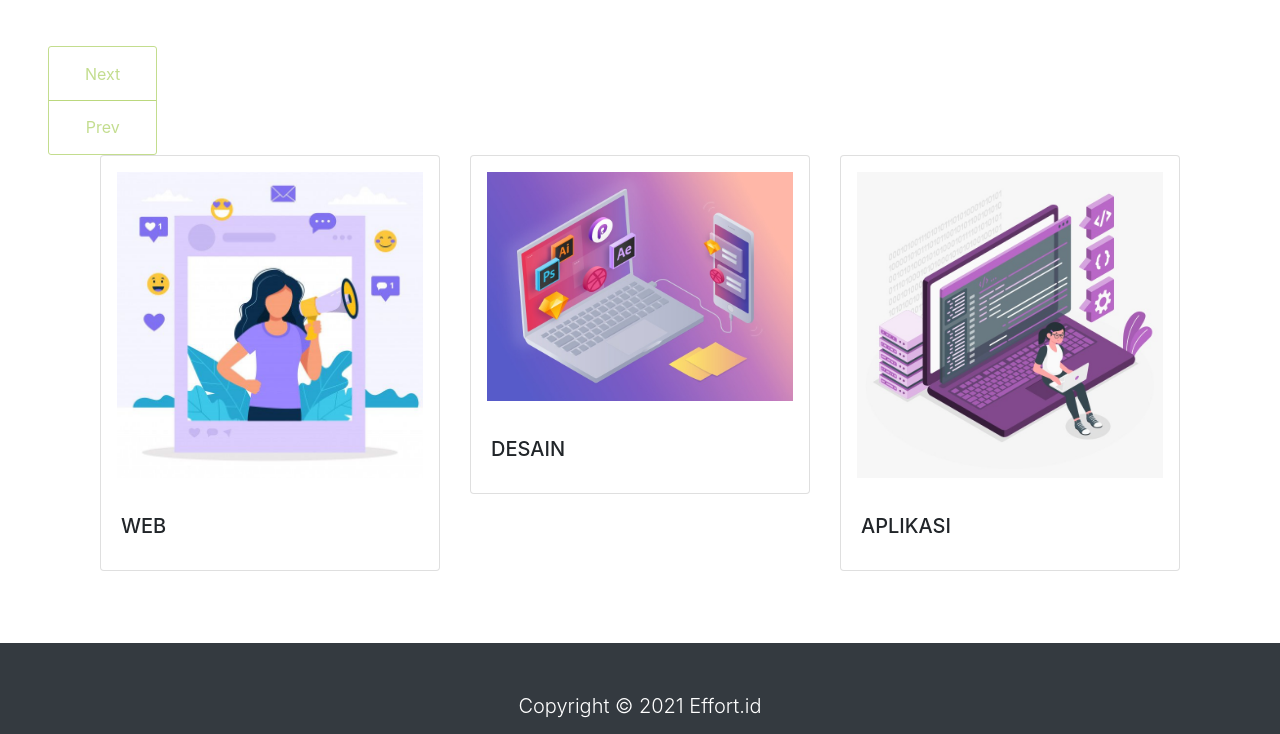
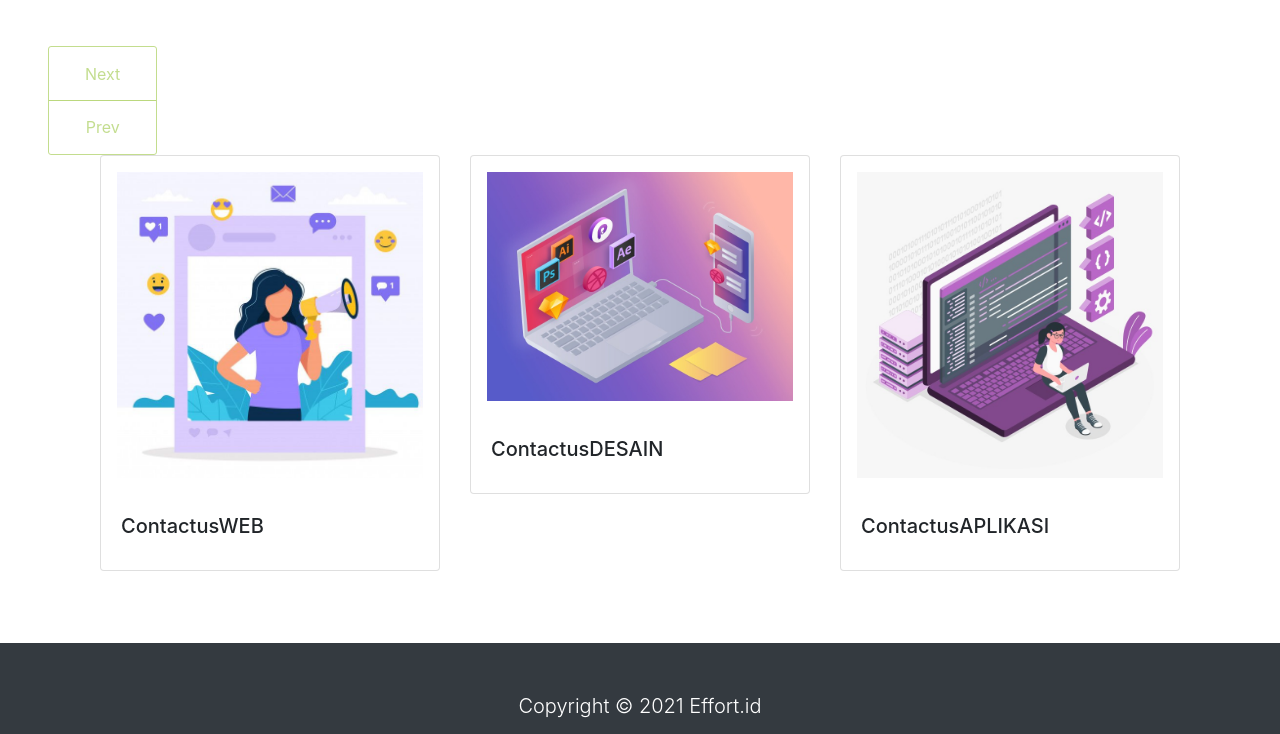
Before and after one commit to egrietqalbi/UASWEBDESAIN, a plain HTML site: page pencarian2.html in a window 1280 px wide. Shown: the part 445-1179 px from the top of the page. Drawn offline with nearby package versions, Linux system fonts and the light colour scheme.

Commit message:
Update pencarian2.html

```diff
--- a/pencarian2.html
+++ b/pencarian2.html
@@ -99,7 +99,7 @@
                         <div class="card">
                             <img src="gambar 1.jpeg" alt="" class="card-img-top">
                             <div class="card-body">
-                                <h5 class="card-title">WEB</h5>
+                                <h5 class="card-title">  <a href="pencarian1.html">Contactus</a>WEB</h5>
                             </div>
                         </div>
                     </div>
@@ -107,7 +107,7 @@
                         <div class="card">
                             <img src="gambar 2.jpg" alt="" class="card-img-top">
                             <div class="card-body">
-                                <h5 class="card-title">DESAIN</h5>
+                                <h5 class="card-title">  <a href="pencarian1.html">Contactus</a>DESAIN</h5>
                             </div>
                         </div>
                     </div>
@@ -115,7 +115,7 @@
                         <div class="card">
                             <img src="gambar 3.jpeg" alt="" class="card-img-top">
                             <div class="card-body">
-                                <h5 class="card-title">APLIKASI</h5>
+                                <h5 class="card-title">  <a href="pencarian1.html">Contactus</a>APLIKASI</h5>
                             </div>
                         </div>
                     </div>
```
